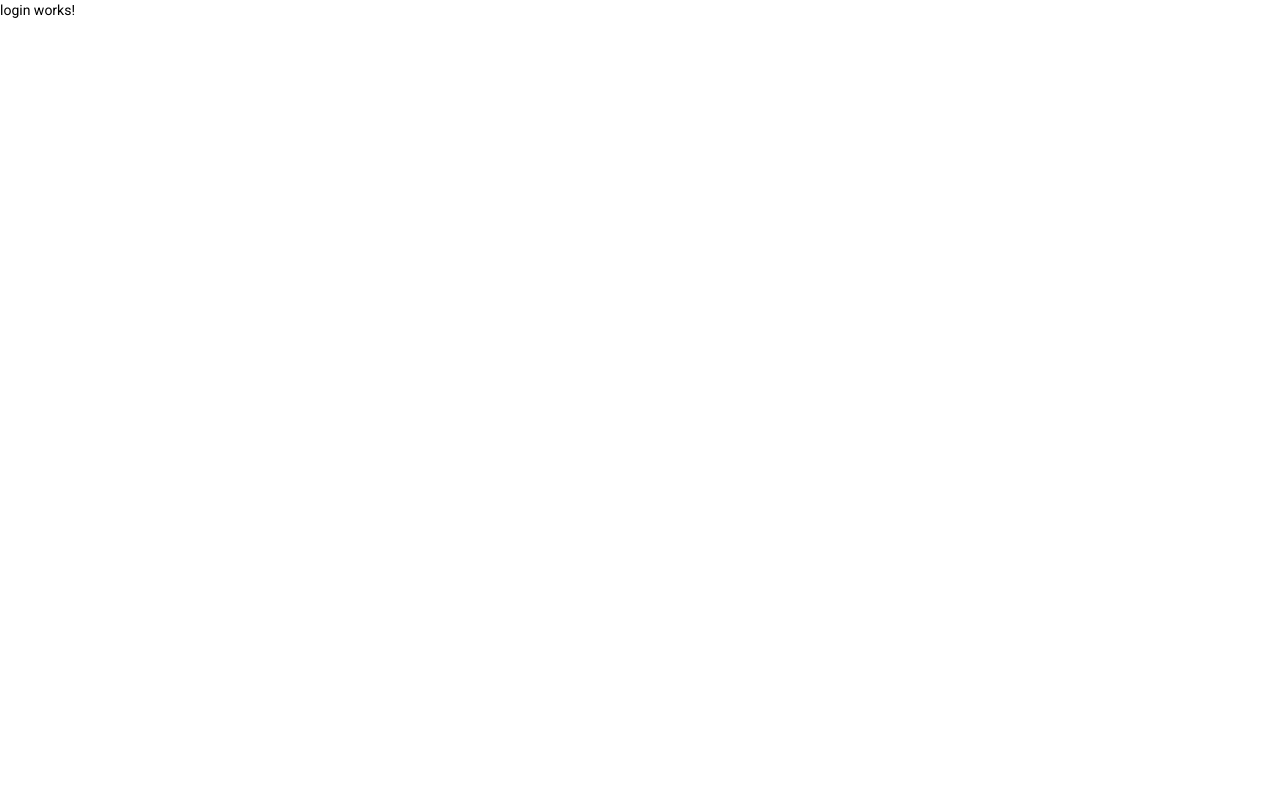
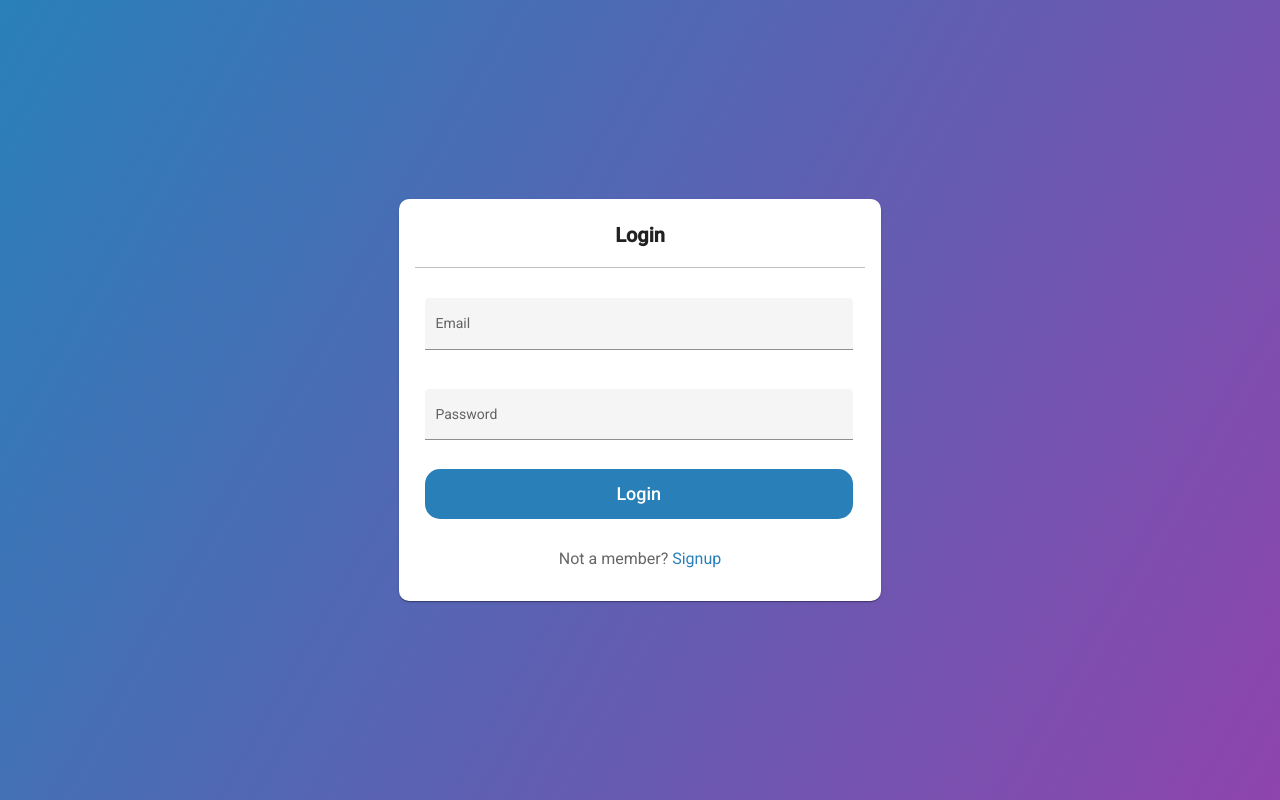
Before and after one commit to rajibm157/angular-admin, an Angular app: page /login in a window 1280 px wide. Built offline with nearby package versions, Linux system fonts and the light colour scheme.

Commit message:
Login added

```diff
--- a/src/app/modules/auth/login/login.component.html
+++ b/src/app/modules/auth/login/login.component.html
@@ -1 +1,25 @@
-<p>login works!</p>
+<div class="main">
+  <mat-card class="card">
+    <mat-card-header>
+      <mat-card-title>Login</mat-card-title>
+    </mat-card-header>
+    <mat-card-content>
+      <form class="login-form">
+        <mat-form-field appearance="fill">
+          <mat-label>Email</mat-label>
+          <input matInput>
+        </mat-form-field>
+        <mat-form-field appearance="fill">
+          <mat-label>Password</mat-label>
+          <input matInput>
+        </mat-form-field>
+        <button mat-button type="submit" class="sub-button">Login</button>
+      </form>
+      <div class="footer-link">
+        <p>Not a member? <a routerLink="/signup">Signup</a></p>
+      </div>
+    </mat-card-content>
+    <mat-card-actions>
+    </mat-card-actions>
+  </mat-card>
+</div>
--- a/src/app/modules/auth/login/login.component.scss
+++ b/src/app/modules/auth/login/login.component.scss
@@ -0,0 +1,74 @@
+.main {
+  height: 100vh;
+  display: flex;
+  align-items: center;
+  justify-content: center;
+  background: linear-gradient(120deg, #2980b9, #8e44ad);
+  overflow: hidden;
+}
+
+.card {
+  width: 450px;
+  border-radius: 10px;
+}
+
+mat-card-header {
+  width: 100%;
+  justify-content: center;
+  border-bottom: 1px solid silver;
+
+  mat-card-title {
+    padding: 10px;
+    font-size: 20px;
+    font-weight: 600;
+    text-align: center;
+  }
+}
+
+.login-form {
+  display: flex;
+  flex-direction: column;
+  align-items: flex-start;
+  margin-top: 20px !important;
+}
+
+mat-form-field {
+  width: 95%;
+  margin: 10px;
+
+  input {
+    width: 100%;
+  }
+}
+
+.sub-button {
+  width: 95%;
+  margin: 0 10px;
+  height: 50px;
+  background: #2980b9;
+  color: white;
+  font-size: 18px;
+  border-radius: 15px;
+
+}
+
+.sub-button:hover {
+  background: #171d21;
+}
+
+.footer-link {
+  margin: 30px 0;
+  text-align: center;
+  font-size: 16px;
+  color: #666666;
+
+  a {
+    text-decoration: none;
+    color: #2980b9;
+  }
+
+  a:hover {
+    text-decoration: underline;
+    cursor: pointer;
+  }
+}
--- a/src/app/modules/auth/signup/signup.component.html
+++ b/src/app/modules/auth/signup/signup.component.html
@@ -1 +1,25 @@
-<p>signup works!</p>
+<div class="main">
+  <mat-card class="card">
+    <mat-card-header>
+      <mat-card-title>Signup</mat-card-title>
+    </mat-card-header>
+    <mat-card-content>
+      <form class="login-form">
+        <mat-form-field appearance="fill">
+          <mat-label>Email</mat-label>
+          <input matInput>
+        </mat-form-field>
+        <mat-form-field appearance="fill">
+          <mat-label>Password</mat-label>
+          <input matInput>
+        </mat-form-field>
+        <button mat-button type="submit" class="sub-button">Signup</button>
+      </form>
+      <div class="footer-link">
+        <p>Already a member? <a routerLink="/login">Login</a></p>
+      </div>
+    </mat-card-content>
+    <mat-card-actions>
+    </mat-card-actions>
+  </mat-card>
+</div>
--- a/src/app/modules/auth/signup/signup.component.scss
+++ b/src/app/modules/auth/signup/signup.component.scss
@@ -0,0 +1,74 @@
+.main {
+  height: 100vh;
+  display: flex;
+  align-items: center;
+  justify-content: center;
+  background: linear-gradient(120deg, #2980b9, #8e44ad);
+  overflow: hidden;
+}
+
+.card {
+  width: 450px;
+  border-radius: 10px;
+}
+
+mat-card-header {
+  width: 100%;
+  justify-content: center;
+  border-bottom: 1px solid silver;
+
+  mat-card-title {
+    padding: 10px;
+    font-size: 20px;
+    font-weight: 600;
+    text-align: center;
+  }
+}
+
+.login-form {
+  display: flex;
+  flex-direction: column;
+  align-items: flex-start;
+  margin-top: 20px !important;
+}
+
+mat-form-field {
+  width: 95%;
+  margin: 10px;
+
+  input {
+    width: 100%;
+  }
+}
+
+.sub-button {
+  width: 95%;
+  margin: 0 10px;
+  height: 50px;
+  background: #2980b9;
+  color: white;
+  font-size: 18px;
+  border-radius: 15px;
+
+}
+
+.sub-button:hover {
+  background: #171d21;
+}
+
+.footer-link {
+  margin: 30px 0;
+  text-align: center;
+  font-size: 16px;
+  color: #666666;
+
+  a {
+    text-decoration: none;
+    color: #2980b9;
+  }
+
+  a:hover {
+    text-decoration: underline;
+    cursor: pointer;
+  }
+}
```
Also changed, not shown: src/app/modules/auth/auth.module.ts (+5 -2 lines), src/app/shared/commons.module.ts (+8 -2 lines), src/app/shared/material.module.ts (+11 -2 lines).
